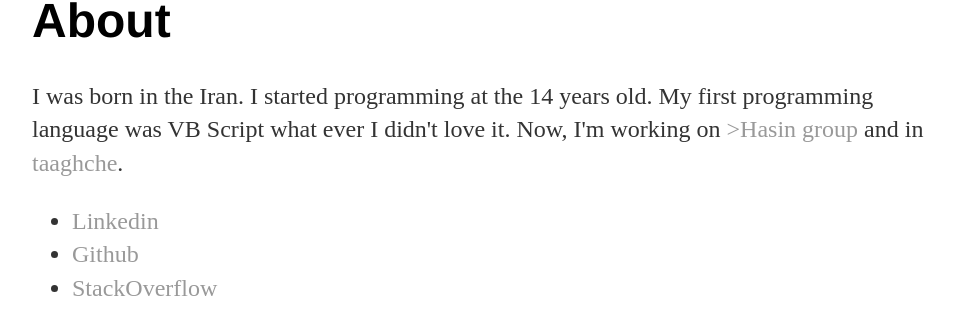
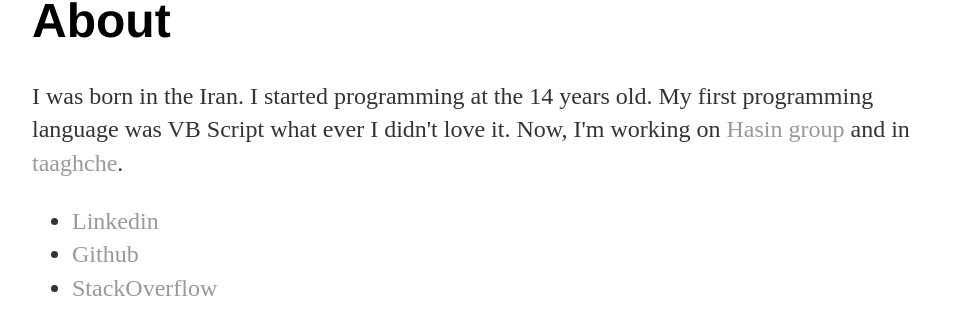
Before and after one commit to bezzad/bezzad.github.io, a Jekyll site: the page built from about/index.html, in a window 1280 px wide. Shown: the part 122-433 px from the top of the page, without its empty margins (160-1115 px from the left). Built offline with Jekyll 4.4.1, drawn with Linux system fonts in a browser that asks for light colours.

```diff
--- a/about/index.html
+++ b/about/index.html
@@ -8,7 +8,7 @@ title: About Behzad Khosravifar
 			<p>
 				I was born in the Iran. I started programming at the 14 years old.
 				My first programming language was VB Script what ever I didn't love it.
-				Now, I'm working on <a href="http://hasin.ir/en/">>Hasin group</a> and in <a href="https://taaghche.ir">taaghche</a>.
+				Now, I'm working on <a href="http://hasin.ir/en/">Hasin group</a> and in <a href="https://taaghche.ir">taaghche</a>.
 			</p>
 
 			<ul class="contacts">
```
